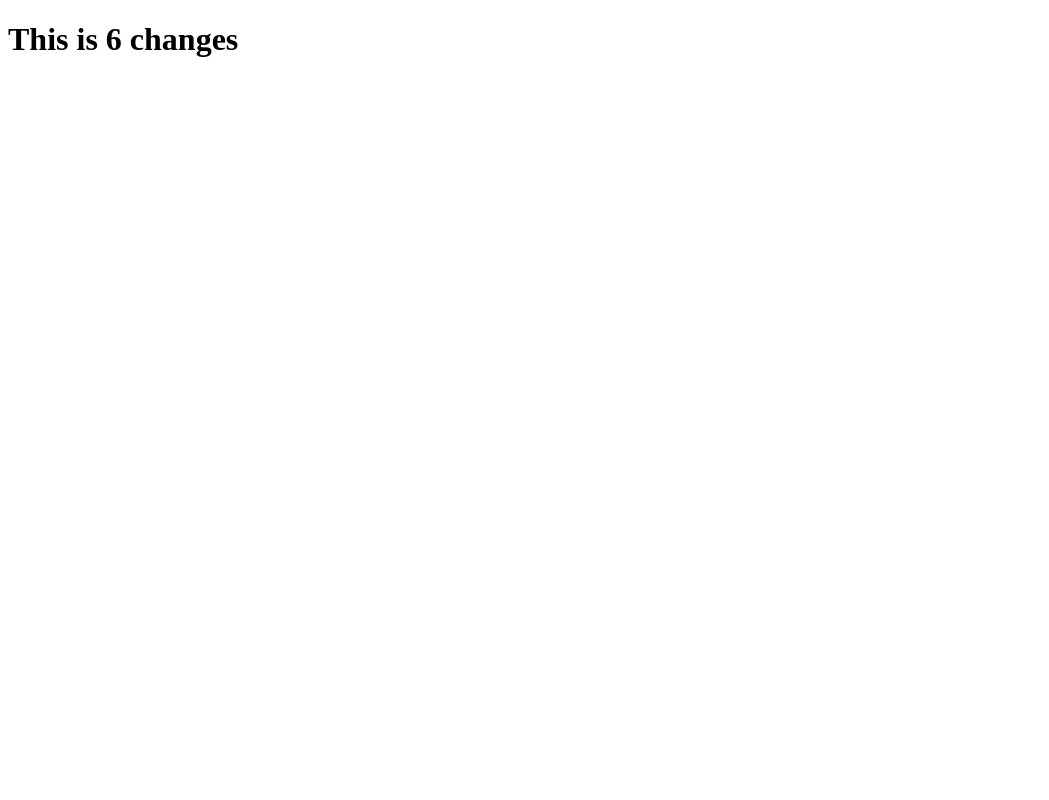
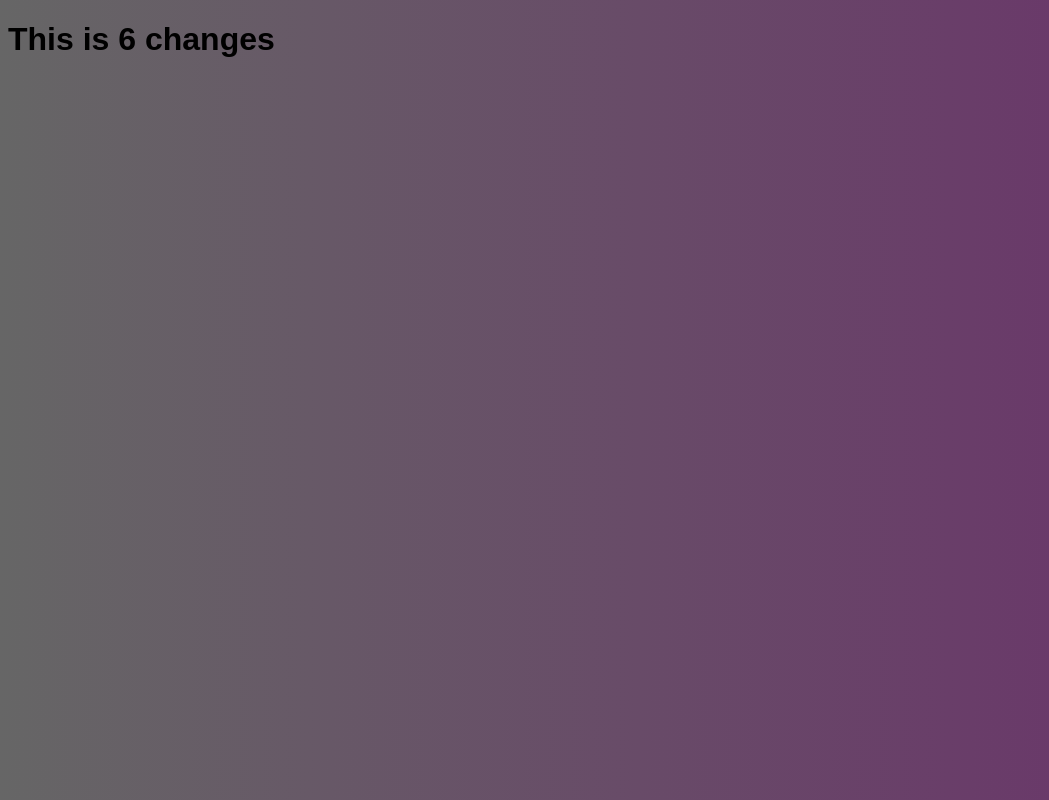
Before and after one commit to sanskar-choukse/My_repo, a plain HTML site: page index.html in a window 1280 px wide. Shown: the whole page, without its empty margins (0-1049 px from the left). Drawn offline with Linux system fonts and the light colour scheme.

Commit message:
Your commit message here

```diff
--- a/index.html
+++ b/index.html
@@ -3,6 +3,7 @@
 <head>
     <meta charset="UTF-8">
     <meta name="viewport" content="width=device-width, initial-scale=1.0">
+    <link rel="stylesheet" href="styles.css">
     <title>Document</title>
 </head>
 <body>
--- /dev/null
+++ b/styles.css
@@ -0,0 +1,5 @@
+body{
+    background: linear-gradient(to right,#666,#6a306a);
+    font-family:Arial;
+    color:aliceblue(srgb red green blue);
+}
```
